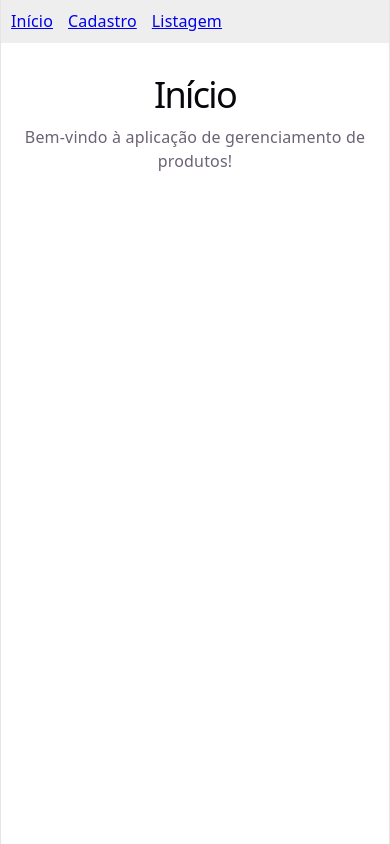
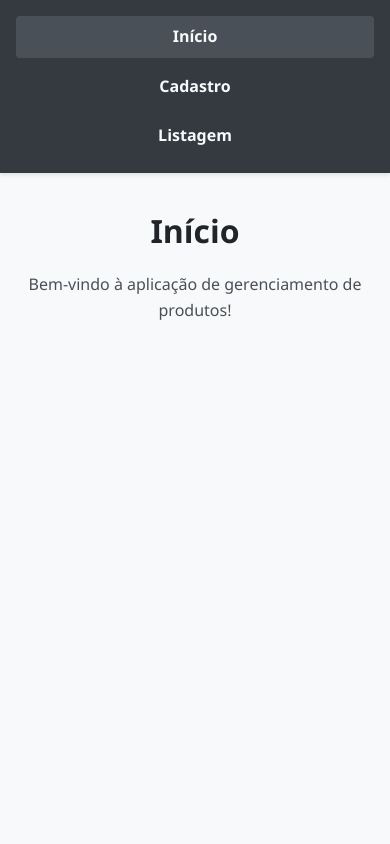
Before and after one commit to j-lucas/pratica12, a React (Vite) app in the folder meu-app-react/: page / in a window 390 px wide. Built offline with nearby package versions, Linux system fonts and the light colour scheme.

Commit message:
feat: implementa menu de navegacao e css academico responsivo

```diff
--- a/meu-app-react/src/components/Menu.jsx
+++ b/meu-app-react/src/components/Menu.jsx
@@ -1,19 +1,27 @@
-import { Link } from 'react-router-dom';
+import { NavLink } from 'react-router-dom';
 
 export default function Menu() {
   return (
-    <nav style={{ padding: '10px', background: '#eee', marginBottom: '20px' }}>
-      <ul style={{ display: 'flex', gap: '15px', listStyle: 'none', margin: 0, padding: 0 }}>
-        <li>
-          <Link to="/">Início</Link>
-        </li>
-        <li>
-          <Link to="/cadastro">Cadastro</Link>
-        </li>
-        <li>
-          <Link to="/listagem">Listagem</Link>
-        </li>
-      </ul>
+    <nav>
+      <NavLink
+        to="/"
+        className={({ isActive }) => isActive ? "active" : ""}
+        end
+      >
+        Início
+      </NavLink>
+      <NavLink
+        to="/cadastro"
+        className={({ isActive }) => isActive ? "active" : ""}
+      >
+        Cadastro
+      </NavLink>
+      <NavLink
+        to="/listagem"
+        className={({ isActive }) => isActive ? "active" : ""}
+      >
+        Listagem
+      </NavLink>
     </nav>
   );
 }
--- a/meu-app-react/src/index.css
+++ b/meu-app-react/src/index.css
@@ -1,111 +1,248 @@
-:root {
-  --text: #6b6375;
-  --text-h: #08060d;
-  --bg: #fff;
-  --border: #e5e4e7;
-  --code-bg: #f4f3ec;
-  --accent: #aa3bff;
-  --accent-bg: rgba(170, 59, 255, 0.1);
-  --accent-border: rgba(170, 59, 255, 0.5);
-  --social-bg: rgba(244, 243, 236, 0.5);
-  --shadow:
-    rgba(0, 0, 0, 0.1) 0 10px 15px -3px, rgba(0, 0, 0, 0.05) 0 4px 6px -2px;
-
-  --sans: system-ui, 'Segoe UI', Roboto, sans-serif;
-  --heading: system-ui, 'Segoe UI', Roboto, sans-serif;
-  --mono: ui-monospace, Consolas, monospace;
-
-  font: 18px/145% var(--sans);
-  letter-spacing: 0.18px;
-  color-scheme: light dark;
-  color: var(--text);
-  background: var(--bg);
-  font-synthesis: none;
-  text-rendering: optimizeLegibility;
-  -webkit-font-smoothing: antialiased;
-  -moz-osx-font-smoothing: grayscale;
-
-  @media (max-width: 1024px) {
-    font-size: 16px;
-  }
-}
-
-@media (prefers-color-scheme: dark) {
-  :root {
-    --text: #9ca3af;
-    --text-h: #f3f4f6;
-    --bg: #16171d;
-    --border: #2e303a;
-    --code-bg: #1f2028;
-    --accent: #c084fc;
-    --accent-bg: rgba(192, 132, 252, 0.15);
-    --accent-border: rgba(192, 132, 252, 0.5);
-    --social-bg: rgba(47, 48, 58, 0.5);
-    --shadow:
-      rgba(0, 0, 0, 0.4) 0 10px 15px -3px, rgba(0, 0, 0, 0.25) 0 4px 6px -2px;
-  }
-
-  #social .button-icon {
-    filter: invert(1) brightness(2);
-  }
+/* RESET E CONFIGURAÇÕES GLOBAIS */
+* {
+  box-sizing: border-box;
+  margin: 0;
+  padding: 0;
 }
 
 body {
-  margin: 0;
+  font-family: 'Segoe UI', Tahoma, Geneva, Verdana, sans-serif;
+  background-color: #f8f9fa;
+  color: #343a40;
+  line-height: 1.6;
 }
 
-#root {
-  width: 1126px;
-  max-width: 100%;
+/* NAVEGAÇÃO (NAVBAR) */
+nav {
+  background-color: #343a40;
+  padding: 1rem;
+  display: flex;
+  justify-content: center;
+  flex-wrap: wrap;
+  gap: 1.5rem;
+  box-shadow: 0 2px 4px rgba(0,0,0,0.1);
+}
+
+nav a {
+  color: #f8f9fa;
+  text-decoration: none;
+  font-weight: 600;
+  padding: 0.5rem 1rem;
+  border-radius: 4px;
+  transition: background-color 0.2s ease;
+}
+
+nav a:hover, nav a.active {
+  background-color: #495057;
+  text-decoration: none;
+}
+
+/* CONTAINER PRINCIPAL E TIPOGRAFIA */
+.container {
+  max-width: 1200px;
   margin: 0 auto;
+  padding: 2rem 1rem;
+}
+
+h1, h2, h3 {
+  color: #212529;
+  margin-bottom: 1rem;
   text-align: center;
-  border-inline: 1px solid var(--border);
-  min-height: 100svh;
+}
+
+p {
+  text-align: center;
+  margin-bottom: 1.5rem;
+  color: #495057;
+}
+
+.text-center {
+  text-align: center;
+}
+
+/* FORMULÁRIO E VALIDAÇÃO */
+form {
+  background: #ffffff;
+  padding: 2rem;
+  max-width: 500px;
+  margin: 0 auto;
+  border-radius: 8px;
+  box-shadow: 0 4px 6px rgba(0,0,0,0.05);
+  border: 1px solid #e9ecef;
+}
+
+.form-group {
+  margin-bottom: 1.5rem;
+}
+
+label {
+  font-weight: 600;
+  margin-bottom: 0.5rem;
+  display: block;
+  text-align: left;
+  color: #495057;
+}
+
+input {
+  width: 100%;
+  padding: 0.75rem;
+  border: 1px solid #ced4da;
+  border-radius: 4px;
+  font-size: 1rem;
+  transition: border-color 0.2s ease, box-shadow 0.2s ease;
+}
+
+input:focus {
+  outline: none;
+  border-color: #80bdff;
+  box-shadow: 0 0 0 0.2rem rgba(0,123,255,.25);
+}
+
+/* Estilo para input com erro */
+input.input-error {
+  border-color: #dc3545;
+}
+
+input.input-error:focus {
+  box-shadow: 0 0 0 0.2rem rgba(220,53,69,.25);
+}
+
+.error-text {
+  color: #dc3545;
+  font-size: 0.85rem;
+  display: block;
+  text-align: left;
+  margin-top: 0.25rem;
+  font-weight: 500;
+}
+
+/* BOTÕES */
+button {
+  width: 100%;
+  padding: 0.75rem;
+  background-color: #28a745;
+  color: white;
+  border: none;
+  border-radius: 4px;
+  font-size: 1rem;
+  font-weight: bold;
+  cursor: pointer;
+  transition: background-color 0.2s ease, transform 0.1s ease;
+}
+
+button:hover:not(:disabled) {
+  background-color: #218838;
+}
+
+button:active:not(:disabled) {
+  transform: translateY(1px);
+}
+
+button:disabled {
+  background-color: #6c757d;
+  cursor: not-allowed;
+  opacity: 0.8;
+}
+
+/* HOME CARDS */
+.cards-home {
+  display: flex;
+  justify-content: center;
+  gap: 1.5rem;
+  margin-top: 3rem;
+  flex-wrap: wrap;
+}
+
+.card {
+  background: #ffffff;
+  padding: 2rem;
+  width: 280px;
+  border-radius: 8px;
+  box-shadow: 0 4px 6px rgba(0,0,0,0.05);
+  border: 1px solid #e9ecef;
+  text-align: center;
+  text-decoration: none;
+  color: inherit;
+  transition: transform 0.2s ease, box-shadow 0.2s ease;
+}
+
+.card:hover {
+  transform: translateY(-5px);
+  box-shadow: 0 8px 15px rgba(0,0,0,0.1);
+}
+
+.card h3 {
+  margin-bottom: 0.5rem;
+  color: #007bff;
+}
+
+/* LISTAGEM */
+.lista-container {
+  max-width: 600px;
+  margin: 0 auto;
   display: flex;
   flex-direction: column;
-  box-sizing: border-box;
+  gap: 1rem;
 }
 
-h1,
-h2 {
-  font-family: var(--heading);
-  font-weight: 500;
-  color: var(--text-h);
+.item-lista {
+  background: #ffffff;
+  padding: 1.5rem;
+  border-radius: 8px;
+  box-shadow: 0 2px 4px rgba(0,0,0,0.05);
+  border-left: 5px solid #007bff;
+  text-align: left;
 }
 
-h1 {
-  font-size: 56px;
-  letter-spacing: -1.68px;
-  margin: 32px 0;
-  @media (max-width: 1024px) {
-    font-size: 36px;
-    margin: 20px 0;
+.item-lista.novo-item {
+  border-left-color: #28a745; /* Verde para itens locais/novos */
+}
+
+.item-lista h3 {
+  margin: 0 0 0.5rem 0;
+  text-align: left;
+  font-size: 1.25rem;
+}
+
+.item-lista p {
+  margin: 0.25rem 0;
+  text-align: left;
+  color: #6c757d;
+}
+
+/* ALERTA */
+.alert {
+  padding: 1rem;
+  border-radius: 4px;
+  margin-bottom: 1.5rem;
+  text-align: center;
+  font-weight: 500;
+}
+
+.alert-success {
+  background-color: #d4edda;
+  color: #155724;
+  border: 1px solid #c3e6cb;
+}
+
+/* RESPONSIVIDADE (MOBILE FIRST) */
+@media (max-width: 768px) {
+  nav {
+    flex-direction: column;
+    align-items: center;
+    gap: 0.5rem;
+  }
+
+  nav a {
+    width: 100%;
+    text-align: center;
+  }
+
+  .card {
+    width: 100%;
+  }
+
+  form, .lista-container {
+    padding: 1.5rem;
   }
 }
-h2 {
-  font-size: 24px;
-  line-height: 118%;
-  letter-spacing: -0.24px;
-  margin: 0 0 8px;
-  @media (max-width: 1024px) {
-    font-size: 20px;
-  }
-}
-p {
-  margin: 0;
-}
-
-code,
-.counter {
-  font-family: var(--mono);
-  display: inline-flex;
-  border-radius: 4px;
-  color: var(--text-h);
-}
-
-code {
-  font-size: 15px;
-  line-height: 135%;
-  padding: 4px 8px;
-  background: var(--code-bg);
-}
```
